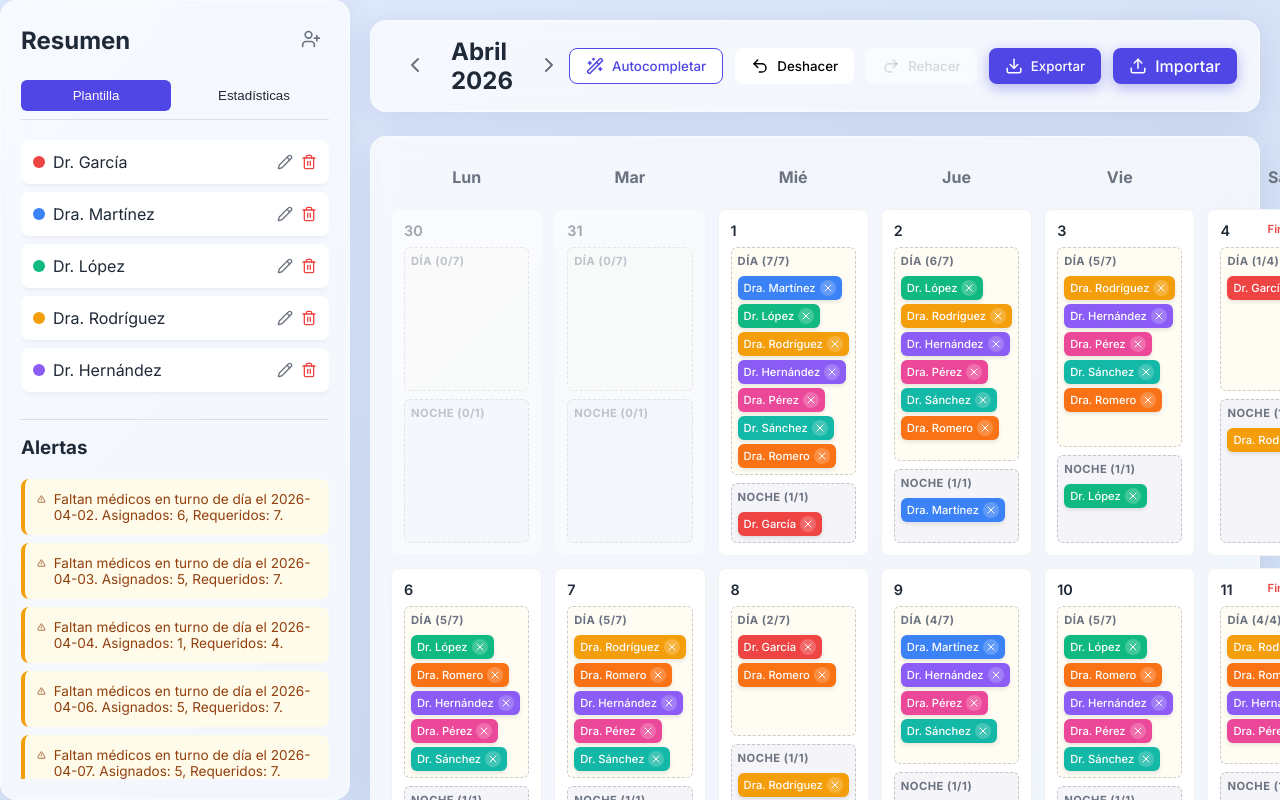
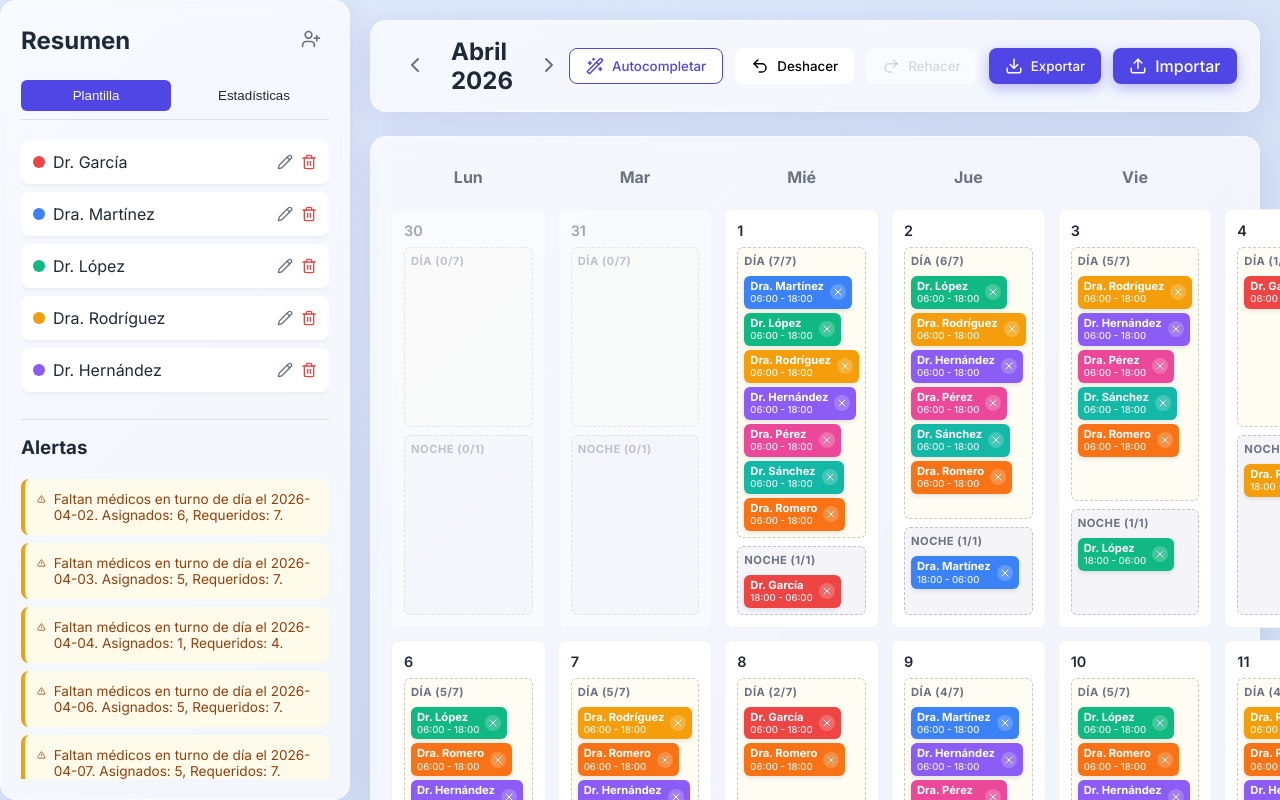
Before and after one commit to Andrestl10/cuadro_turnos, a React (Vite) app: page / in a window 1280 px wide. Both pictures are taken after a click on the button "Autocompletar". Built offline with nearby package versions, Linux system fonts and the light colour scheme.

Commit message:
feat: implement editable shift hours and calendar display with state management context

```diff
--- a/src/components/Calendar.tsx
+++ b/src/components/Calendar.tsx
@@ -4,7 +4,78 @@ import { startOfMonth, endOfMonth, eachDayOfInterval, format, isSameMonth, start
 import { useDroppable } from '@dnd-kit/core';
 import { X } from 'lucide-react';
 
-const DroppableZone = ({ id, title, type, shifts, doctors, dateStr }: any) => {
+const EditShiftModal = ({ shift, onClose }: { shift: any, onClose: () => void }) => {
+  const { state, dispatch } = useStore();
+  const doc = state.doctors.find(d => d.id === shift.doctorId);
+
+  const defaultStart = shift.type === 'day' ? '06:00' : '18:00';
+  const defaultEndDay = (6 + (doc?.shiftHours || 12)).toString().padStart(2, '0') + ':00';
+  const defaultEndNight = ((18 + (doc?.shiftHours || 12)) % 24).toString().padStart(2, '0') + ':00';
+  const defaultEnd = shift.type === 'day' ? defaultEndDay : defaultEndNight;
+
+  const [startTime, setStartTime] = React.useState(shift.customStartTime || defaultStart);
+  const [endTime, setEndTime] = React.useState(shift.customEndTime || defaultEnd);
+
+  if (!doc) return null;
+
+  const handleSave = () => {
+    dispatch({ type: 'UPDATE_SHIFT', payload: { ...shift, customStartTime: startTime, customEndTime: endTime } });
+    onClose();
+  };
+
+  const handleReset = () => {
+    const updated = { ...shift };
+    delete updated.customStartTime;
+    delete updated.customEndTime;
+    dispatch({ type: 'UPDATE_SHIFT', payload: updated });
+    onClose();
+  };
+
+  return (
+    <div className="modal-overlay" onClick={onClose} style={{ zIndex: 1000 }}>
+      <div className="modal-content" onClick={e => e.stopPropagation()}>
+        <div style={{ display: 'flex', justifyContent: 'space-between', marginBottom: '20px' }}>
+          <h2>Ajustar Horario: {doc.name}</h2>
+          <button className="btn-icon" onClick={onClose}><X size={20}/></button>
+        </div>
+        <div style={{ display: 'flex', gap: '16px' }}>
+          <div className="form-group" style={{ flex: 1 }}>
+            <label>Hora de Llegada</label>
+            <input type="time" className="form-control" value={startTime} onChange={e => setStartTime(e.target.value)} />
+          </div>
+          <div className="form-group" style={{ flex: 1 }}>
+            <label>Hora de Salida</label>
+            <input type="time" className="form-control" value={endTime} onChange={e => setEndTime(e.target.value)} />
+          </div>
+        </div>
+        <p style={{ fontSize: '0.75rem', color: 'var(--text-muted)', marginTop: '8px' }}>
+          Cambiar esto solo afectará a este día específico ({shift.dateStr}).
+        </p>
+        <div style={{ display: 'flex', justifyContent: 'space-between', marginTop: '24px' }}>
+          <button className="btn" style={{ background: '#E5E7EB' }} onClick={handleReset}>Restablecer</button>
+          <button className="btn btn-primary" onClick={handleSave}>Guardar Cambios</button>
+        </div>
+      </div>
+    </div>
+  );
+};
+
+const getShiftHoursText = (shift: any, doc: any) => {
+  if (shift.customStartTime && shift.customEndTime) {
+    return `${shift.customStartTime} - ${shift.customEndTime}`;
+  }
+
+  const hours = doc.shiftHours;
+  if (shift.type === 'day') {
+    const endHour = 6 + hours;
+    return `06:00 - ${endHour.toString().padStart(2, '0')}:00`;
+  } else {
+    const endHour = (18 + hours) % 24;
+    return `18:00 - ${endHour.toString().padStart(2, '0')}:00`;
+  }
+};
+
+const DroppableZone = ({ id, title, type, shifts, doctors, dateStr, onEditShift }: any) => {
   const { isOver, setNodeRef } = useDroppable({
     id,
     data: { dateStr, type }
@@ -20,10 +91,21 @@ const DroppableZone = ({ id, title, type, shifts, doctors, dateStr }: any) => {
       {shifts.map((shift: any) => {
         const doc = doctors.find((d: any) => d.id === shift.doctorId);
         if (!doc) return null;
+        const timeText = getShiftHoursText(shift, doc);
+
         return (
-          <div key={shift.id} className="shift-badge" style={{ backgroundColor: doc.color }} title={doc.name}>
-            <span>{doc.name}</span>
-            <button onClick={() => dispatch({ type: 'REMOVE_SHIFT', payload: shift.id })}>
+          <div
+            key={shift.id}
+            className="shift-badge"
+            style={{ backgroundColor: doc.color, display: 'flex', alignItems: 'center', gap: '6px', cursor: 'pointer' }}
+            title={`${doc.name} (${timeText}) - Clic para ajustar horario`}
+            onClick={() => onEditShift(shift)}
+          >
+            <div style={{ display: 'flex', flexDirection: 'column', alignItems: 'flex-start', lineHeight: 1.2 }}>
+              <span style={{ fontWeight: 'bold' }}>{doc.name}</span>
+              <span style={{ fontSize: '0.6rem', opacity: 0.9 }}>{timeText}</span>
+            </div>
+            <button onClick={(e) => { e.stopPropagation(); dispatch({ type: 'REMOVE_SHIFT', payload: shift.id }); }}>
               <X size={12} />
             </button>
           </div>
@@ -35,6 +117,7 @@ const DroppableZone = ({ id, title, type, shifts, doctors, dateStr }: any) => {
 
 export const Calendar = () => {
   const { state } = useStore();
+  const [editingShift, setEditingShift] = React.useState<any>(null);
   const monthStart = startOfMonth(state.currentMonth);
   const monthEnd = endOfMonth(monthStart);
   const startDate = startOfWeek(monthStart, { weekStartsOn: 1 }); // Monday is 1
@@ -80,6 +163,7 @@ export const Calendar = () => {
               shifts={dayShiftsList}
               doctors={state.doctors}
               dateStr={dateStr}
+              onEditShift={setEditingShift}
             />
 
             <DroppableZone
@@ -89,10 +173,15 @@ export const Calendar = () => {
               shifts={nightShiftsList}
               doctors={state.doctors}
               dateStr={dateStr}
+              onEditShift={setEditingShift}
             />
           </div>
         );
       })}
+
+      {editingShift && (
+        <EditShiftModal shift={editingShift} onClose={() => setEditingShift(null)} />
+      )}
     </div>
   );
 };
--- a/src/store/StoreContext.tsx
+++ b/src/store/StoreContext.tsx
@@ -16,6 +16,7 @@ type Action =
   | { type: 'UPDATE_DOCTOR'; payload: Doctor }
   | { type: 'ADD_SHIFT'; payload: Omit<Shift, 'id'> }
   | { type: 'ADD_SHIFTS'; payload: Omit<Shift, 'id'>[] }
+  | { type: 'UPDATE_SHIFT'; payload: Shift }
   | { type: 'REMOVE_SHIFT'; payload: string }
   | { type: 'SET_MONTH'; payload: Date }
   | { type: 'UNDO' }
@@ -87,6 +88,10 @@ const reducer = (state: State, action: Action): State => {
     case 'ADD_SHIFTS':
       const newShiftsWithIds = action.payload.map(s => ({ ...s, id: uuidv4() }));
       return saveHistory({ shifts: [...state.shifts, ...newShiftsWithIds] });
+    case 'UPDATE_SHIFT':
+      return saveHistory({
+        shifts: state.shifts.map(s => s.id === action.payload.id ? action.payload : s)
+      });
     case 'REMOVE_SHIFT':
       return saveHistory({ shifts: state.shifts.filter(s => s.id !== action.payload) });
     case 'SET_MONTH':
--- a/src/types.ts
+++ b/src/types.ts
@@ -17,6 +17,8 @@ export interface Shift {
   dateStr: string; // YYYY-MM-DD
   type: ShiftType;
   doctorId: string;
+  customStartTime?: string;
+  customEndTime?: string;
 }
 
 export interface ValidationResult {
```
